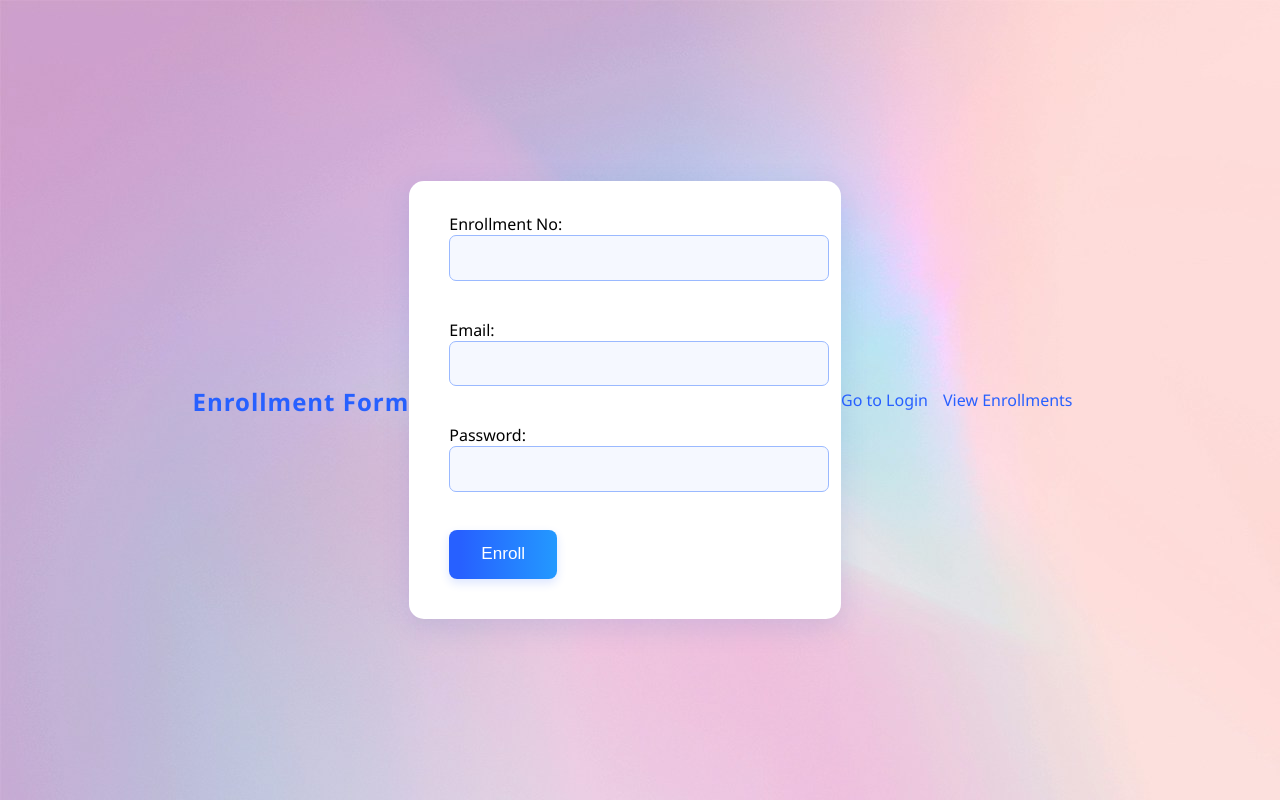
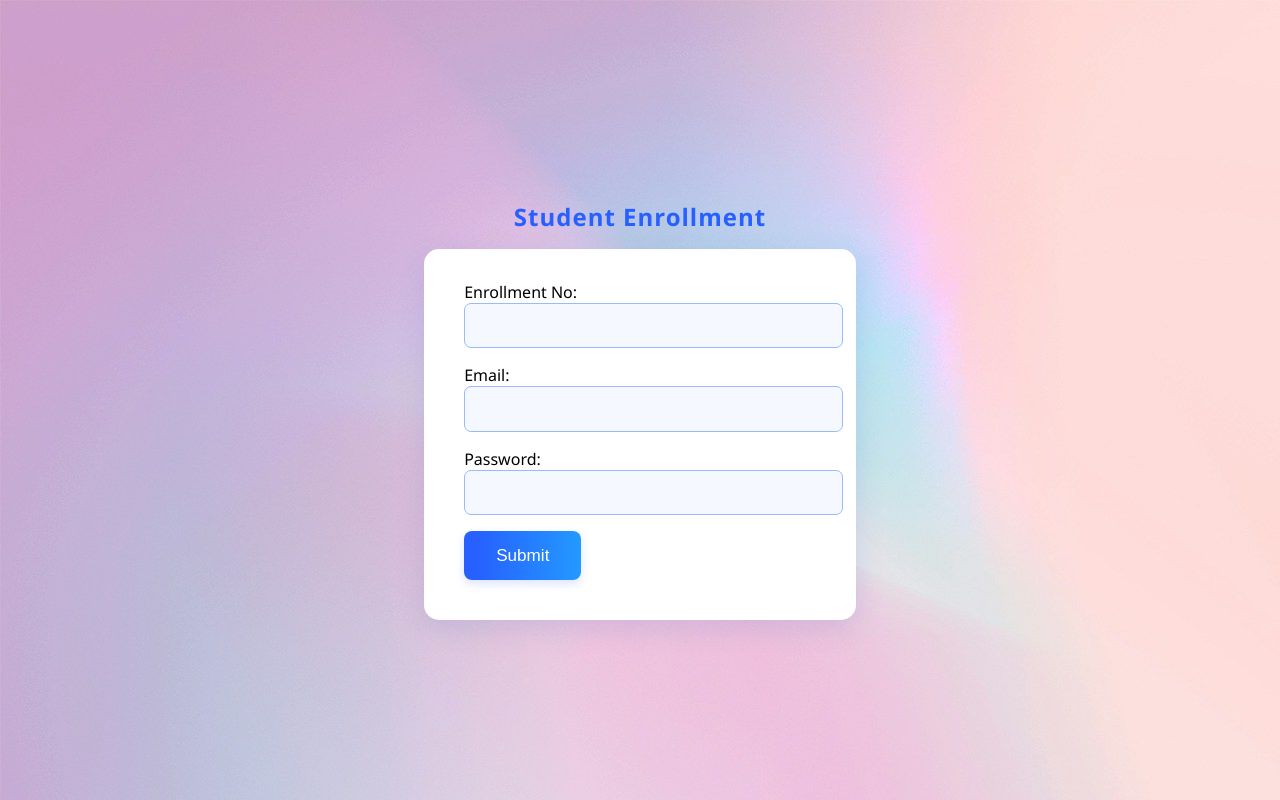
Before and after one commit to Beast-arpit/Ethos-2025, a PHP site: page /enroll.php in a window 1280 px wide. Run offline with PHP 8.4, Linux system fonts and the light colour scheme.

Commit message:
Update enroll.php

```diff
--- a/enroll.php
+++ b/enroll.php
@@ -1,45 +1,90 @@
 <?php
+// === DEBUG MODE (optional) ===
 ini_set('display_errors', 1);
 ini_set('display_startup_errors', 1);
 error_reporting(E_ALL);
-?>
 
+include 'db.php'; // Make sure $pdo (PDO connection) is set
 
+$error = '';
 
+// Ensure csv folder exists
+$csvFolder = __DIR__ . '/csv';
+if (!is_dir($csvFolder)) {
+    mkdir($csvFolder, 0777, true); // create folder if it doesn't exist
+}
 
+if ($_SERVER['REQUEST_METHOD'] === 'POST') {
+    $enrollment_no = trim($_POST['enrollment_no'] ?? '');
+    $email = trim($_POST['email'] ?? '');
+    $password_raw = trim($_POST['password'] ?? '');
 
-<?php include "db.php"; ?>
+    if ($enrollment_no === '' || $email === '' || $password_raw === '') {
+        $error = "Please fill all required fields.";
+    } else {
+        $password_hashed = password_hash($password_raw, PASSWORD_DEFAULT);
 
-<?php
-if ($_SERVER['REQUEST_METHOD'] === 'POST') {
-    $enrollment_no = $_POST['enrollment_no'];
-    $email = $_POST['email'];
-    $password = password_hash($_POST['password'], PASSWORD_DEFAULT);
+        try {
+            // === 1️⃣ Save to MySQL ===
+            $stmt = $pdo->prepare(
+                "INSERT INTO enrollment (enrollment_no, email, pass, created_at) VALUES (?, ?, ?, NOW())"
+            );
+            $stmt->execute([$enrollment_no, $email, $password_hashed]);
 
-    $stmt = $pdo->prepare("INSERT INTO enrollment (enrollment_no, email, pass) VALUES (?, ?, ?)");
-    $stmt->execute([$enrollment_no, $email, $password]);
-    echo "<p style='color:green'>✅ Enrollment successful!</p>";
+            // === 2️⃣ Save to CSV ===
+            $file = $csvFolder . '/enrollment_data.csv';
+            $data = [$enrollment_no, $email, $password_hashed, date('Y-m-d H:i:s')];
+
+            $is_new = !file_exists($file);
+            $fp = fopen($file, 'a');
+            if ($is_new) {
+                fputcsv($fp, ['Enrollment No', 'Email', 'Password (Hashed)', 'Created At']);
+            }
+            fputcsv($fp, $data);
+            fclose($fp);
+
+            // === 3️⃣ Success message & redirect ===
+            echo "<script>
+                    alert('Enrollment successful!');
+                    window.location.href='login.php';
+                  </script>";
+            exit();
+
+        } catch (PDOException $e) {
+            $error = "Database Error: " . $e->getMessage();
+        }
+    }
 }
 ?>
 
 <!DOCTYPE html>
-<html>
+<html lang="en">
 <head>
-    <meta charset="utf-8">
-    <title>Enroll</title>
+    <meta charset="UTF-8">
+    <meta name="viewport" content="width=device-width, initial-scale=1.0">
+    <title>Student Enrollment</title>
     <link rel="stylesheet" href="enroll.css">
-
 </head>
 <body>
-    <h2>Enrollment Form</h2>
-    <form method="POST">
-        Enrollment No: <input type="text" name="enrollment_no" required><br><br>
-        Email: <input type="email" name="email" required><br><br>
-        Password: <input type="password" name="password" required><br><br>
-        <button type="submit">Enroll</button>
-    </form>
+    <div class="container">
+        <h2>Student Enrollment</h2>
 
-    <p><a href="login.php">Go to Login</a></p>
-    <p><a href="view.php">View Enrollments</a></p>
+        <?php if ($error): ?>
+            <p style="color:red;"><?= htmlspecialchars($error) ?></p>
+        <?php endif; ?>
+
+        <form method="POST" class="enroll-form">
+            <label>Enrollment No:</label>
+            <input type="text" name="enrollment_no" required><br>
+
+            <label>Email:</label>
+            <input type="email" name="email" required><br>
+
+            <label>Password:</label>
+            <input type="password" name="password" required><br>
+
+            <button type="submit">Submit</button>
+        </form>
+    </div>
 </body>
 </html>
```
